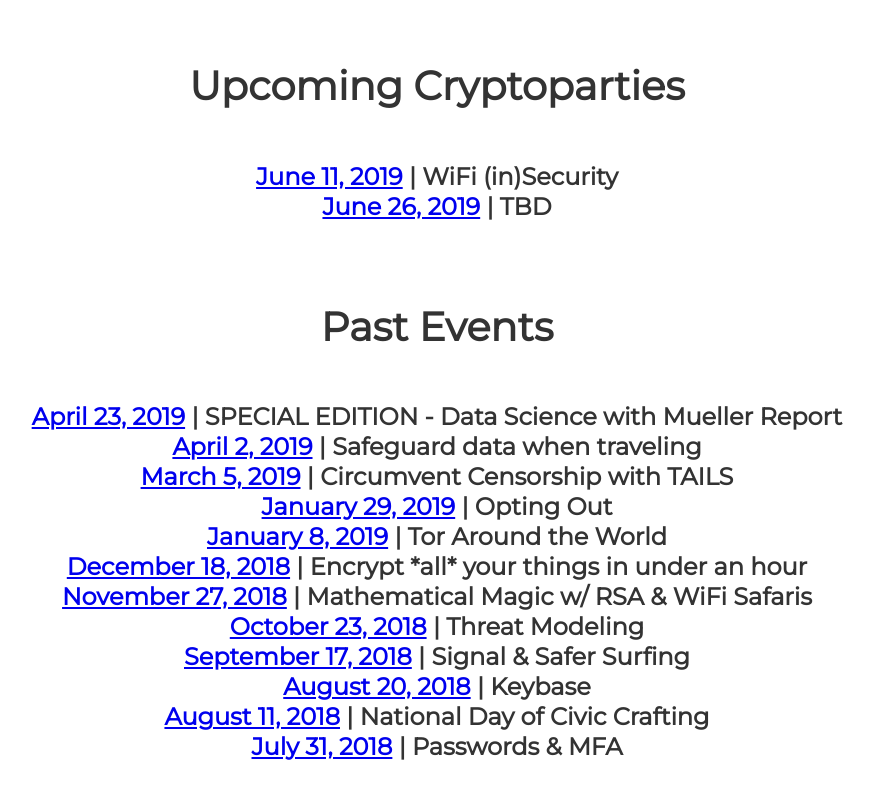
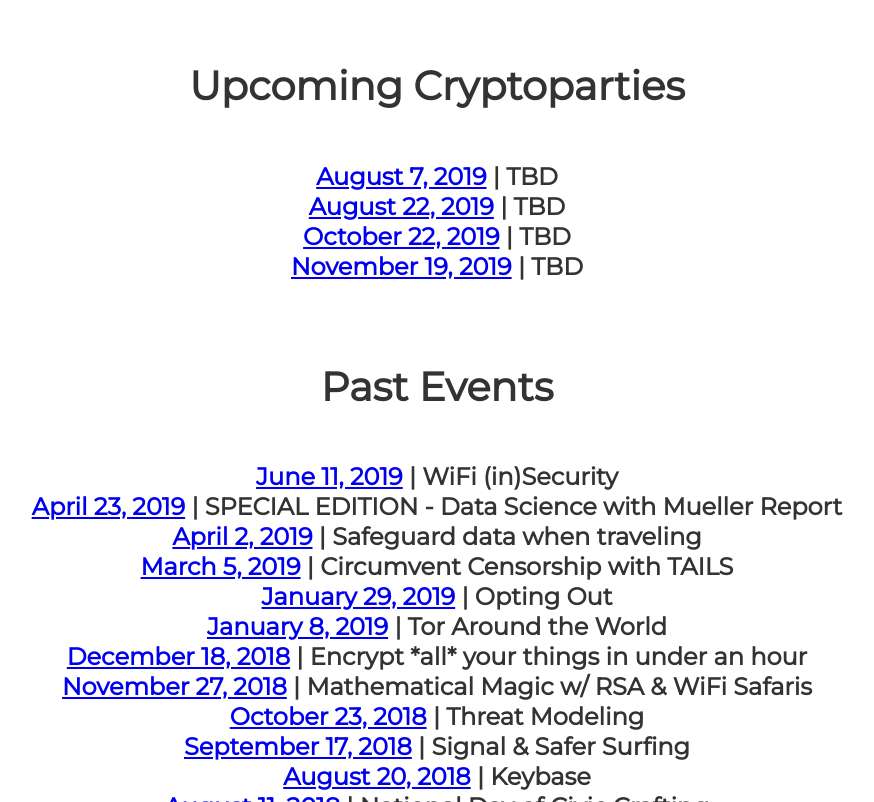
Before and after one commit to cryptopartydc/cryptopartydc.github.io, a Jekyll site: the page built from index.html, in a window 1280 px wide and 900 px high, scrolled down 1604 px, cut to the strip 98-900 px from the top of the window. Shown: the whole strip, without its empty margins (203-1077 px from the left). Built offline with Jekyll 4.4.1, drawn with Linux system fonts in a browser that asks for light colours.

Commit message:
update events

```diff
--- a/_data/events.yml
+++ b/_data/events.yml
@@ -1,10 +1,18 @@
-- date: June 11, 2019
-  topic: WiFi (in)Security
-  github: https://github.com/cryptopartydc/cryptoparty_dc/blob/master/06_11_19.md
+- date: August 7, 2019
+  topic: TBD
+  github: https://github.com/cryptopartydc/cryptoparty_dc/blob/master/crypto101.md
 
-- date: June 26, 2019
+- date: August 22, 2019
   topic: TBD
-  github: https://github.com/cryptopartydc/cryptoparty_dc/blob/master/06_26_19.md
+  github: https://cryptopartydc.github.io
+
+- date: October 22, 2019
+  topic: TBD
+  github: https://cryptopartydc.github.io
+
+- date: November 19, 2019
+  topic: TBD
+  github: https://cryptopartydc.github.io
 #
 # # - date:
 # #   topic:
--- a/_data/past_events.yml
+++ b/_data/past_events.yml
@@ -1,3 +1,7 @@
+- date: June 11, 2019
+  topic: WiFi (in)Security
+  github: https://github.com/cryptopartydc/cryptoparty_dc/blob/master/06_11_19.md
+
 - date: April 23, 2019
   topic: SPECIAL EDITION - Data Science with Mueller Report
   github: https://github.com/cryptopartydc/cryptoparty_dc/blob/master/04_23_19.md
```
Also changed, not shown: 1 other file.
